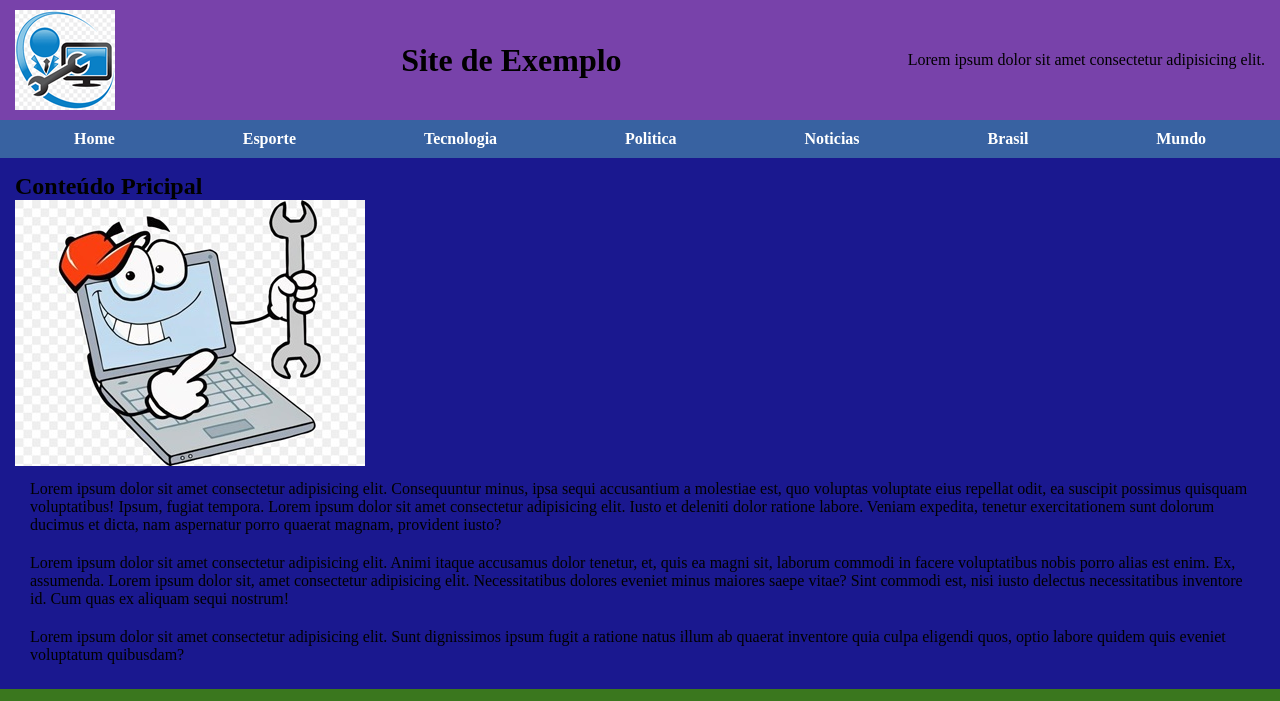
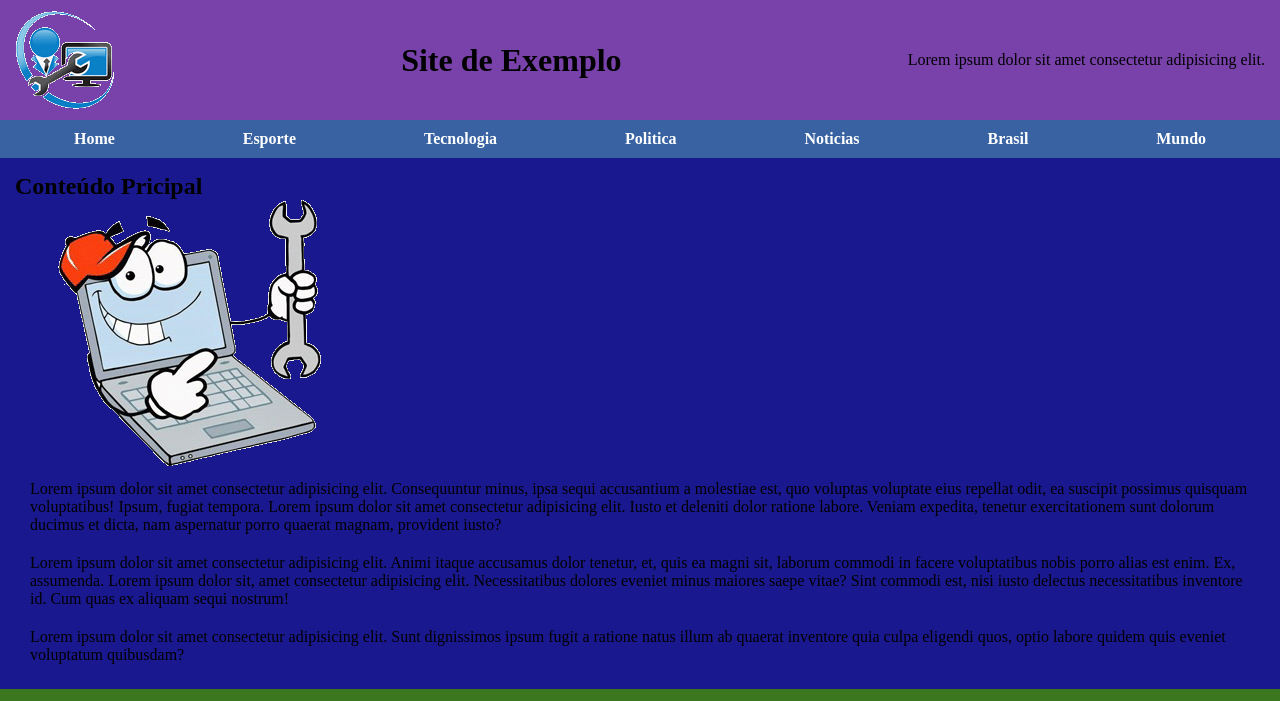
Before and after one commit to RafaVinicios/exercicio-pratico, a plain HTML site: page index.html in a window 1280 px wide. Shown: the top 701 px of the page. Drawn offline with Linux system fonts and the light colour scheme.

Commit message:
atualizado

```diff
--- a/index.html
+++ b/index.html
@@ -4,14 +4,14 @@
     <meta charset="UTF-8">
     <meta name="viewport" content="width=device-width, initial-scale=1.0">
     <title>Exercício-Prático</title>
-    <link rel="shortcut icon" href="" type="image/x-icon">
+    <link rel="shortcut icon" href="imagem/favicon/favicon.ico" type="image/x-icon">
     <link rel="stylesheet" href="estilos/style.css">
     <link rel="stylesheet" href="estilos/media-query.css">
 </head>
 <body>
     <main>
         <header>
-            <img src="imagem/transparent-.png" alt="imagens">
+            <img src="imagem/trans.png" alt="imagens">
             <h1>Site de Exemplo</h1>
             <p>Lorem ipsum dolor sit amet consectetur adipisicing elit.</p>
         </header>
@@ -29,7 +29,7 @@
         <section>
             <article class="cp">
                 <h2>Conteúdo Pricipal</h2>
-                <img src="imagem/chnician.jpg" alt="imagens de computador">
+                <img src="imagem/chnician.png" alt="imagens de computador">
                 <p>
                     Lorem ipsum dolor sit amet consectetur adipisicing elit. Consequuntur minus, ipsa sequi accusantium a molestiae est, quo voluptas voluptate eius repellat odit, ea suscipit possimus quisquam voluptatibus! Ipsum, fugiat tempora. Lorem ipsum dolor sit amet consectetur adipisicing elit. Iusto et deleniti dolor ratione labore. Veniam expedita, tenetur exercitationem sunt dolorum ducimus et dicta, nam aspernatur porro quaerat magnam, provident iusto?
                 </p>
```
Also changed, not shown: imagem/chnician.jpg (deleted), imagem/chnician.png (added), imagem/gratis.png, imagem/trans.png (added), imagem/transparent-.png (deleted).
